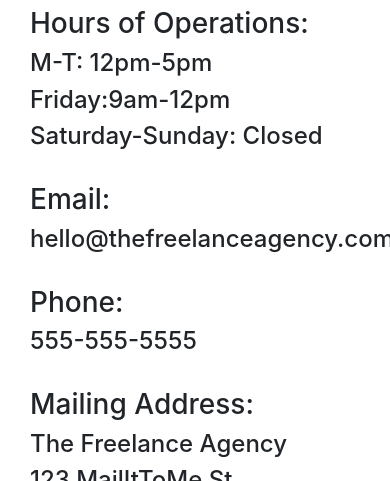
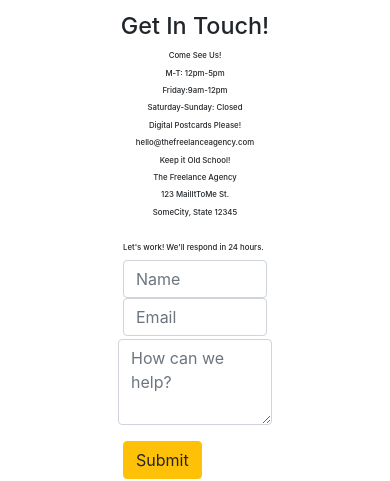
Before and after one commit to jordondoug2019/freelance_template, a plain HTML site: page contact.html in a window 390 px wide. Shown: the part 56-537 px from the top of the page. Drawn offline with nearby package versions, Linux system fonts and the light colour scheme.

Commit message:
Contact page is responsive

```diff
--- a/contact.css
+++ b/contact.css
@@ -1,7 +1,20 @@
 body,html{
     margin:0;
     padding:0;
-    overflow: hidden;
+    overflow: visible;
+}
+h1{
+    font-size: 6vw;
+    text-align: center;
+    margin-top: 3%;
+    margin-bottom: 3%;
+}
+h2,h3{
+    font-size: 2vw;
+    /*text-align: center;*/
+}
+h4{
+    font-size: 2vw;
 }
 .navbar-dark .navbar-nav .nav-link {
     color: white;
@@ -11,16 +24,18 @@ body,html{
 }
 .container{
     margin-top: 2%;
-
+}
+.row{
+    text-align: center;
 }
 .form-row{
     margin-top: 2%;
 }
-form {
-    position: relative;
-    float: right;
-  margin-top:-30%;
-    margin-right: 5%;
+form{
+    margin-top: 5%;
+margin-left: 30%;
+    margin-right: 30%;
+
 }
 footer{
     /*text-align: center;*/
@@ -29,3 +44,10 @@ footer{
     /*margin-right: 10%;*/
 
 }
+@media screen and (min-width: 1088px) {
+   form{
+       /*margin-top: 10%;*/
+       margin-right:15%;
+       margin-bottom:5%;
+    }
+}
--- a/contact.html
+++ b/contact.html
@@ -33,60 +33,43 @@
         </ul>
     </div>
 </nav>
+<h1>Get In Touch!</h1>
 <div class="container-fluid">
-    <div class="container">
     <div class="row">
         <div class="col-sm">
-           <h3>Hours of Operations:</h3>
+            <h3>Come See Us!</h3>
             <h4>M-T: 12pm-5pm</h4>
             <h4>Friday:9am-12pm</h4>
             <h4>Saturday-Sunday: Closed</h4>
         </div>
-        </div>
-        <br>
-        <div class="row">
         <div class="col-sm">
-                <h3>Email:</h3>
+            <h3>Digital Postcards Please!</h3>
             <h4>hello@thefreelanceagency.com</h4>
         </div>
-        </div>
-        <br>
-        <div class="row">
         <div class="col-sm">
-                <h3>Phone:</h3>
-                <h4>555-555-5555</h4>
-            </div>
-        </div>
-        <br>
-        <div class="row">
-            <div class="col-sm">
-                <h3>Mailing Address:</h3>
+            <h3>Keep it Old School!</h3>
             <h4>The Freelance Agency</h4>
             <h4>123 MailItToMe St.</h4>
             <h4>SomeCity, State 12345</h4>
         </div>
     </div>
-    </div>
-
     <form>
-        <h1>Get In Touch!</h1>
-        <h2>Let's work! We'll respond in 24 hours.</h2>
+        <h4>Let's work! We'll respond in 24 hours.</h4>
         <div class="form-row">
-            <div class="col-md-6">
+            <div class="col-md-auto">
                 <input type="text" class="form-control" placeholder="Name">
             </div>
-            <div class="col-md-6">
+            <div class="col-md-auto">
                 <input type="email" class="form-control" placeholder="Email">
             </div>
         </div>
         <div class="form-row">
-            <div class="col-md-4">
-                <textarea cols="80" rows="10" placeholder="How can we help you?"></textarea>
+            <div class="form-group">
+                <textarea class="form-control" id="exampleFormControlTextarea1" cols="60" rows="3" placeholder="How can we help?"></textarea>
             </div>
         </div>
-        <button type="button" class="btn btn-warning">Warning</button>
+        <button type="submit" class="btn btn-warning">Submit</button>
     </form>
-
 </div>
 <footer> Designed by Jordon Douglas</footer>
 </body>
```
Lines whose indentation alone changed are shown as unchanged.
